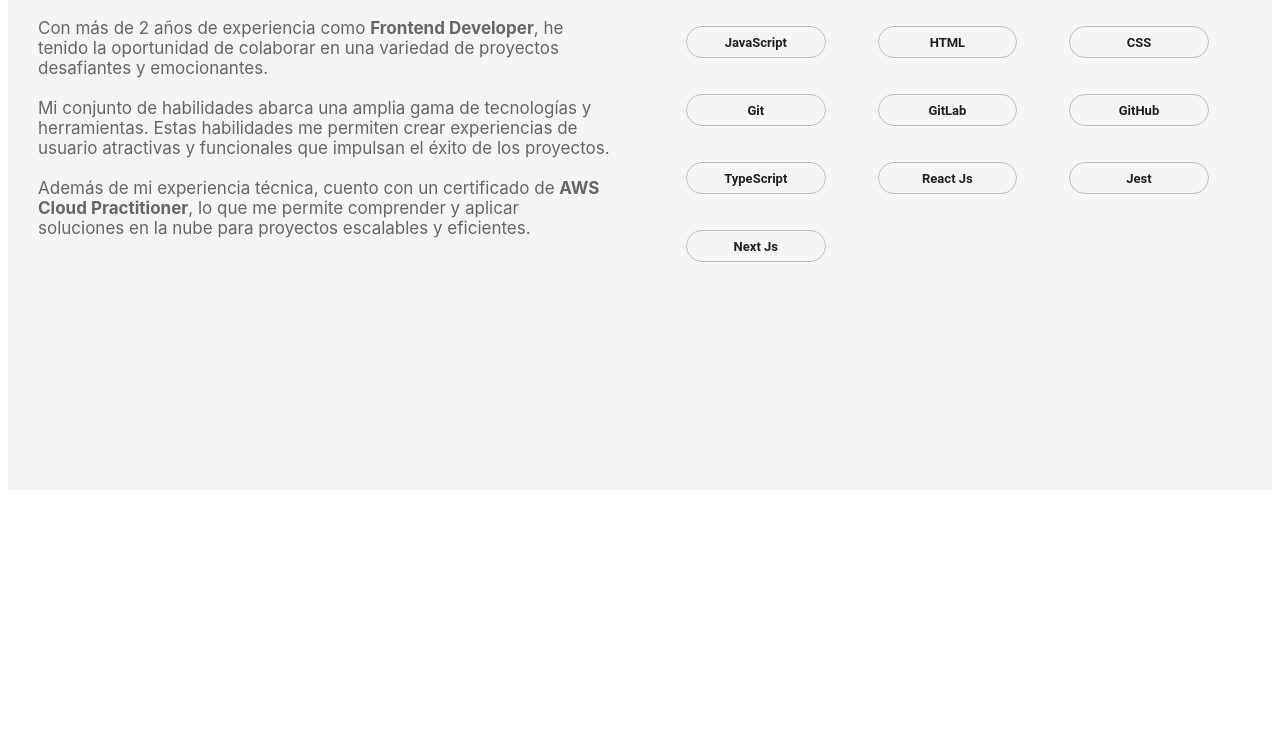
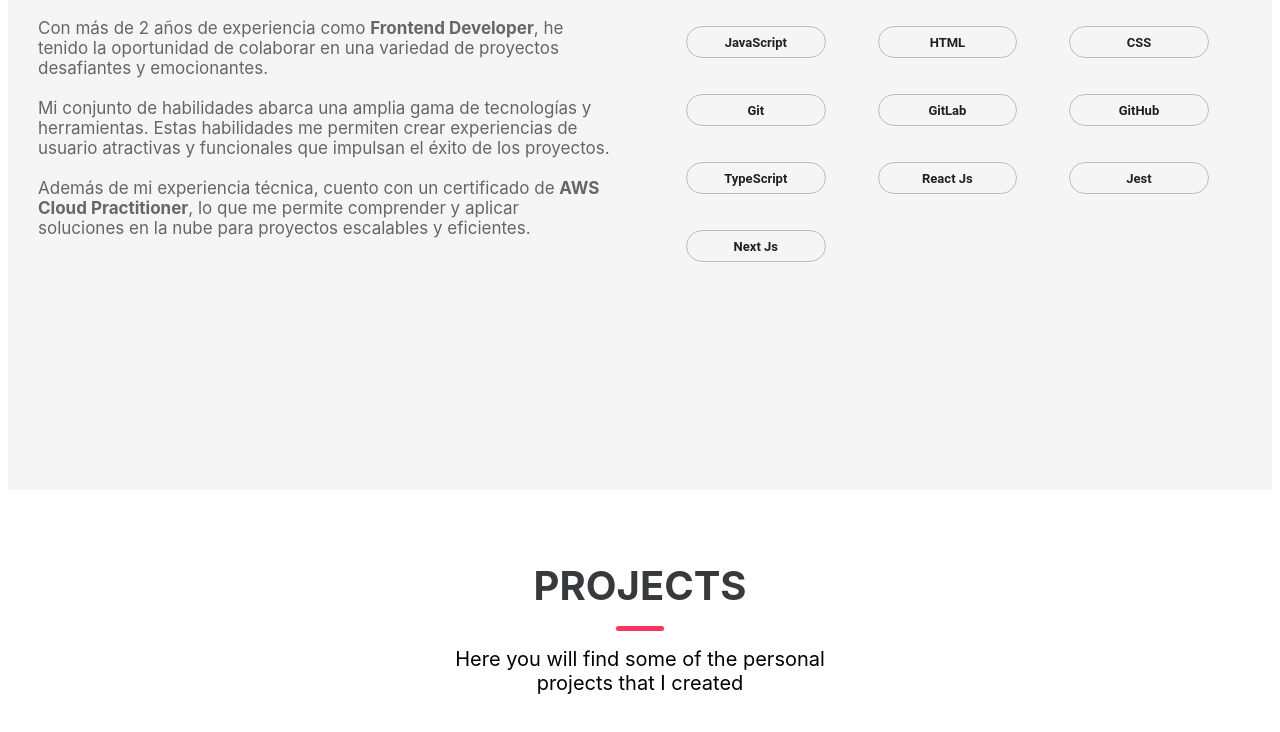
Before and after one commit to sheilavp96/portafolio-2023, a React (Vite) app: page / in a window 1280 px wide. Shown: the part 1090-1822 px from the top of the page. Before the commit the page ends 1588 px from the top, so only its background shows below. Built offline with nearby package versions, Linux system fonts and the light colour scheme.

Commit message:
ftr: agregando sección de proyectos

```diff
--- a/src/App.jsx
+++ b/src/App.jsx
@@ -1,6 +1,7 @@
 import { About } from "./components/about/About";
 import Home from "./components/home/Home";
 import Navbar from "./components/navbar/Navbar";
+import Proyectos from "./components/projects/Proyectos";
 import "./index.css";
 function App() {
   return (
@@ -8,6 +9,7 @@ function App() {
       <Navbar />
       <Home />
       <About />
+      <Proyectos />
     </>
   );
 }
--- /dev/null
+++ b/src/components/projects/ProjecText.jsx
@@ -0,0 +1,15 @@
+import styles from "./styles.module.css";
+
+export const ProjecText = () => {
+  return (
+    <div>
+      <div className={styles["div-text"]}>
+        <h2 className={styles.title}>PROJECTS</h2>
+        <p className={styles.line} />
+        <span className={styles.text}>
+          Here you will find some of the personal projects that I created
+        </span>
+      </div>
+    </div>
+  );
+};
--- a/src/components/projects/Proyectos.jsx
+++ b/src/components/projects/Proyectos.jsx
@@ -1,7 +1,12 @@
-import React from "react";
+import { ProjecText } from "./ProjecText";
+import styles from "./styles.module.css";
 
 const Proyectos = () => {
-  return <div>Proyectos</div>;
+  return (
+    <div className={styles.container}>
+      <ProjecText />
+    </div>
+  );
 };
 
 export default Proyectos;
--- /dev/null
+++ b/src/components/projects/styles.module.css
@@ -0,0 +1,37 @@
+.container {
+  width: 100%;
+  height: 100vh;
+  display: flex;
+  flex-direction: column;
+  align-items: center;
+  gap: 20px;
+  background-color: #ffffff;
+}
+.div-text {
+  display: flex;
+  flex-direction: column;
+  align-items: center;
+  justify-content: center;
+}
+.title {
+  text-align: center;
+  padding-top: 38px;
+  font-size: 2.5rem;
+  color: #373a3c;
+  display: flex;
+  align-items: center;
+  justify-content: center;
+  margin-bottom: 0px;
+}
+
+.line {
+  height: 5px;
+  width: 3rem;
+  background-color: #ff335f;
+  border-radius: 5px;
+}
+.text {
+  width: 70%;
+  font-size: 20px;
+  text-align: center;
+}
```
Also changed, not shown: src/components/about/About.jsx (+0 -13 lines).
